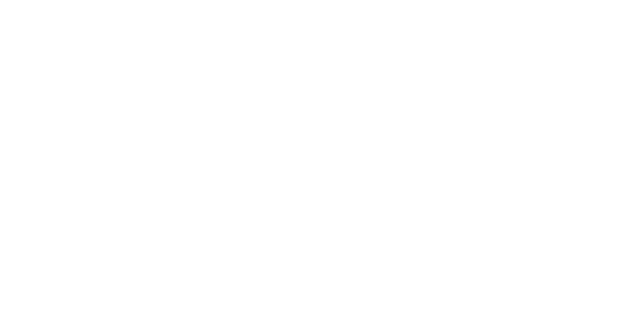
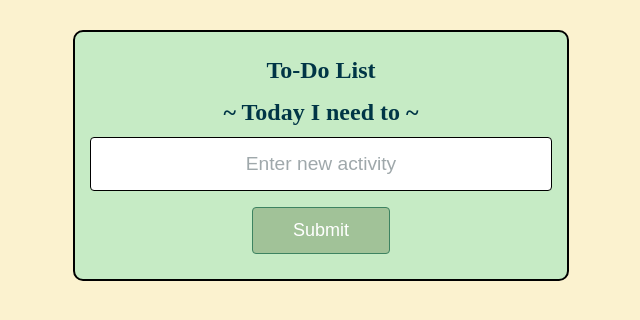
Before and after one commit to dts-kominfo-rea4b/challenge-dom-Gedearya, a website: page index.html in a window 1280 px wide. Shown: the whole page, without its empty margins (319-959 px from the left). Drawn offline with Linux system fonts and the light colour scheme.

Commit message:
Challenge DOM
Do task for Challenge DOM

```diff
--- a/index.html
+++ b/index.html
@@ -5,37 +5,149 @@
     <meta http-equiv="X-UA-Compatible" content="IE=edge" />
     <meta name="viewport" content="width=device-width, initial-scale=1.0" />
     <title>Challenge - DOM</title>
+    <style>
+      * {
+        box-sizing: border-box;
+        padding: 0;
+        margin: 0;
+      }
+
+      body {
+        display: flex;
+        min-height: 100vh;
+        padding: 20px;
+        background-color: #fbf2cf;
+        display: flex;
+        justify-content: center;
+        align-items: flex-start;
+      }
+
+      #app {
+        display: flex;
+        align-items: flex;
+        flex-direction: column;
+        margin-top: 10px;
+        margin-bottom: 10px;
+        width: 40%;
+        padding: 15px;
+        border-radius: 10px;
+        background-color: #c6ebc5;
+        border: 2px solid black;
+      }
+
+      #todo-title,
+      #todo-subtitle {
+        display: flex;
+        justify-content: center;
+        color: #003546;
+        margin-top: 10px;
+        margin-bottom: 5px;
+      }
+
+      #todo-input[type="text"] {
+        display: flex;
+        justify-content: center;
+        width: 100%;
+        padding: 15px;
+        border: 1px solid black;
+        border-radius: 4px;
+        box-sizing: border-box;
+        margin-top: 6px;
+        margin-bottom: 16px;
+        resize: vertical;
+        font-size: larger;
+      }
+
+      #todo-submit {
+        background-color: #a1c298;
+        color: white;
+        font-size: large;
+        padding: 12px 20px;
+        border: 1px solid #3d8361;
+        border-radius: 4px;
+        cursor: pointer;
+      }
+
+      #todo-submit:hover {
+        background-color: #3d8361;
+        transition: 0.7s;
+      }
+
+      .center {
+        width: 30%;
+        margin: 0 auto;
+        display: block;
+      }
+
+      #todo-output {
+        width: 100%;
+        align-items: left;
+        margin-top: 10px;
+        margin-left: 20px;
+        font-size: large;
+      }
+
+      ::placeholder {
+        color: #9fa8ab;
+        text-align: center;
+      }
+    </style>
   </head>
+
   <body>
     <div id="app">
       <!-- TODO: Buatlah sebuah header dengan id todo-title -->
+      <header id="todo-title">
+        <h2>To-Do List</h2>
+      </header>
       <!-- TODO: Buatlah sebuah subtitle dengan id todo-subtitle -->
+      <subtitle id="todo-subtitle">
+        <h2>~ Today I need to ~</h2>
+      </subtitle>
 
       <!-- Section: input -->
       <!-- TODO: Buatlah sebuah input bertipe text dengan id todo-input -->
+      <input type="text" id="todo-input" placeholder="Enter new activity" />
       <!-- TODO: Buatlah sebuah button dengan id todo-submit -->
-
+      <button class="center" id="todo-submit">Submit</button>
       <!-- Section output -->
       <!-- TODO: Buatlah sebuah <ul> dengan id todo-output -->
+      <ul id="todo-output"></ul>
     </div>
 
     <!-- ! Untuk tantangan ini, script jangan diubah ke external js yah ! -->
     <script>
       // TODO: Deklarasi variable sesuai dengan kebutuhan di sini
-      let button;
-      let input;
-      let output;
+      let button = document.querySelector("#todo-submit");
+      let input = document.querySelector("#todo-input");
+      let output = document.querySelector("#todo-output");
 
       // TODO: Buatlah sebuah fungsi dengan nama fnClickHandler
       // Fungsi yang digunakan untuk menambahkan tulisan
       // Jangan ubah cara deklarasi fungsinya, cukup isi saja
-      function fnClickHandler(toDoItem) {}
+      function fnClickHandler() {
+        if (document.querySelector("#todo-input").value.length == 0) {
+          alert("Please Enter an Activity");
+        } else {
+          let li = document.createElement("li");
+
+          li.append(document.createTextNode(input.value));
+          output.append(li);
+          input.value = "";
+        }
+      }
 
       // TODO: register event onclick / addEventListener untuk button
       // akan menjalankan fungsi fnClickHandler
+      button.addEventListener("click", fnClickHandler);
 
       // TODO: register event onkeypress / addEventListener untuk input
       // sehingga saat di input ditekan enter akan menjalankan fungsi fnClickHandler juga
+      input.addEventListener("keypress", (e) => {
+        if (e.key === "Enter") {
+          fnClickHandler();
+        }
+      });
     </script>
   </body>
 </html>
```
